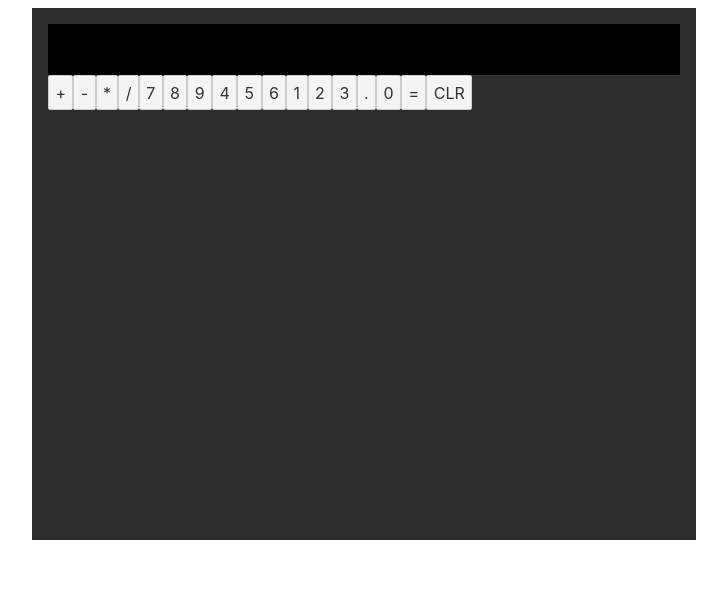
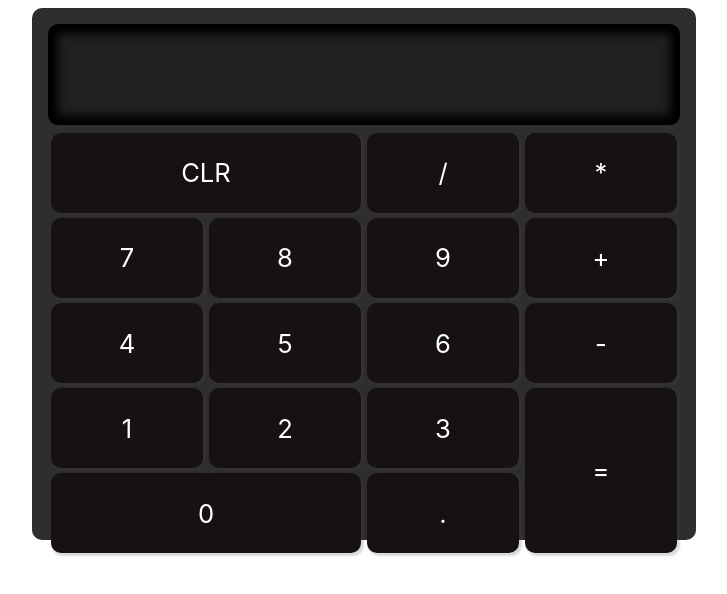
Before and after one commit to HEYROCKME/svelte-calc, a Svelte app: page / in a window 1280 px wide. Shown: the top 594 px of the page, without its empty margins (276-1003 px from the left). Built offline with nearby package versions, Linux system fonts and the light colour scheme.

Commit message:
Added grid and styleing to display and buttons

```diff
--- a/src/App.svelte
+++ b/src/App.svelte
@@ -7,11 +7,13 @@
 	let display = ""
 
 
-	function handleEvent(event) {
+	const handleEvent = (event) => {
 		console.log(event.target.value)
 		display += event.target.value
 		display = display
 	}
+
+
 </script>
 
 
@@ -27,3 +29,12 @@
 
 </Calculator>
 </main>
+
+
+
+<style>
+	:global(#display) {
+		grid-area: display;
+	}
+
+</style>
--- a/src/Button.svelte
+++ b/src/Button.svelte
@@ -3,7 +3,34 @@
     export let id
     export let value
     export let handling
+
 </script>
 
 
-<button id={id} value={value} on:click={handling}>{value}</button>
+<button style:grid-area={id} id={id} value={value} on:click={handling}>{value}</button>
+
+
+<style>
+    button {
+        min-width: 80px;
+        min-height: 80px;
+        font-size: 1.6em;
+        margin: .1em;
+        color: white;
+        background-color: rgb(22, 18, 18);
+        border: none;
+        border-radius: 10px;
+        box-shadow: 2px 2px 2px 1px rgba(74, 65, 65, 0.2);
+
+    }
+
+    button:hover, button:focus {
+        background-color: aquamarine;
+        transition-duration: .1s;
+    }
+
+     button:active {
+        background-color: salmon;
+        transition-duration: .1s;
+    }
+</style>
--- a/src/Calculator.svelte
+++ b/src/Calculator.svelte
@@ -14,5 +14,19 @@
         height: 60vh;
         min-height: 500px;
         background-color: rgb(47, 46, 46);
+        border-radius: 10px;
+
+        display: grid;
+        grid-template-columns: repeat(4 x 1fr);
+        grid-template-rows: repeat(5 x 1fr);
+        grid-template-areas:
+        "display display display display"
+        "clear clear divide multiply"
+        "seven eight nine add"
+        "four five six subtract"
+        "one two three equals"
+        "zero zero decimal equals"
+        ;
+
     }
 </style>
--- a/src/Display.svelte
+++ b/src/Display.svelte
@@ -10,12 +10,16 @@ export let id
 <style>
 
     div {
-        background-color: black;
+        min-height: 50px;
+        background-color: rgb(34, 33, 33);
         color:white;
         display: block;
         padding: 1em;
         text-align: right;
         font-size: 1.6em;
+        border-radius: 10px;
+        box-shadow: inset 0px 0 10px 10px black ;
+        margin-bottom: .2em;
 
     }
 
```
